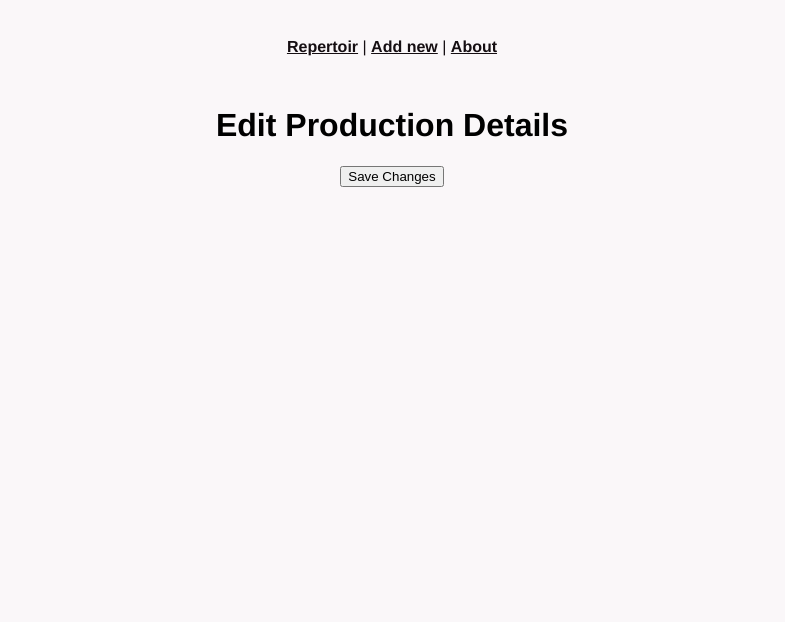
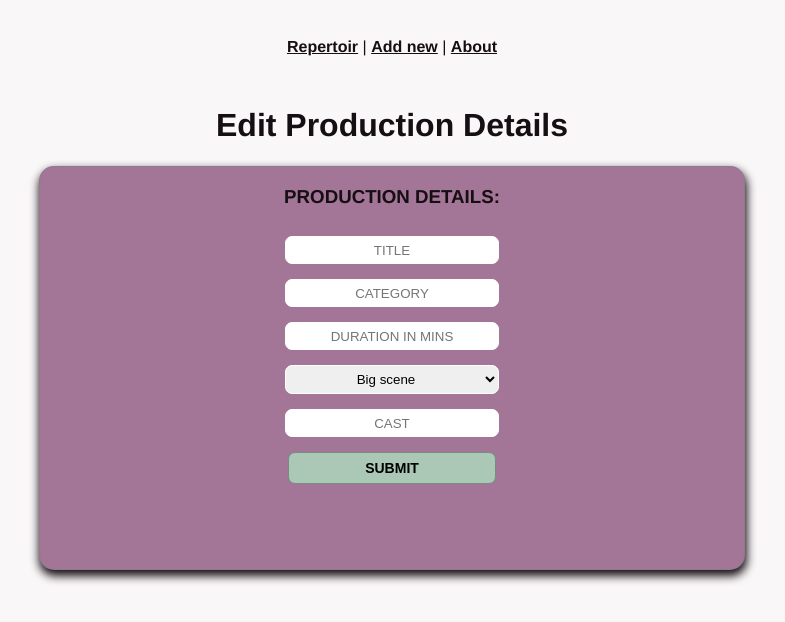
Before and after one commit to kuslukas94/vue-mastery-course, a Vue app: page /production/1/edit in a window 1280 px wide. Shown: the top 622 px of the page, without its empty margins (248-1033 px from the left). Built offline with nearby package versions, Linux system fonts and the light colour scheme; no server answers; what axios-mock-adapter would draw is missing.

Commit message:
feat: adds functionality to Edit Production Details

```diff
--- a/src/services/ProductionService.js
+++ b/src/services/ProductionService.js
@@ -29,9 +29,14 @@ const loadData = () => {
   return instance.get('/productions')
 }
 
-const saveData = (newProduction) => {
-  data.productions.push(newProduction)
-  return data
+const saveData = (updatedProduction) => {
+  const index = data.productions.findIndex((production) => production.id === updatedProduction.id)
+  if (index !== -1) {
+    data.productions[index] = updatedProduction
+  } else {
+    data.productions.push(updatedProduction)
+  }
+  return updatedProduction
 }
 
 const deleteData = (uuid) => {
@@ -46,8 +51,29 @@ const deleteData = (uuid) => {
   })
 }
 
+const getProductionById = async (id) => {
+  try {
+    const response = await instance.get(`/productions/${id}`)
+    return response.data
+  } catch (error) {
+    console.log(`Failed to load production by ID: ${id}`)
+    throw error
+  }
+}
+
 mock.onGet('/productions').reply(() => {
   return [200, data]
+})
+
+mock.onGet(/\/productions\/.+/).reply((config) => {
+  const id = config.url.split('/').pop()
+  const production = data.productions.find((p) => p.id === id)
+
+  if (production) {
+    return [200, production]
+  } else {
+    return [404]
+  }
 })
 
 mock.onPost('/productions').reply((config) => {
@@ -65,5 +91,6 @@ mock.onDelete(/\/production\/.+/).reply((config) => {
 export default {
   loadData,
   saveData,
-  deleteData
+  deleteData,
+  getProductionById
 }
--- a/src/views/production/ProductionEdit.vue
+++ b/src/views/production/ProductionEdit.vue
@@ -1,5 +1,9 @@
 <script setup>
 import { useRouter } from 'vue-router'
+import { reactive, onMounted, inject } from 'vue'
+import FormCard from '@/components/FormCard.vue'
+import ProductionService from '@/services/productionService.js'
+import NotificationComponent from '@/components/NotificationComponent.vue'
 
 const router = useRouter()
 const props = defineProps({
@@ -8,29 +12,51 @@ const props = defineProps({
     required: true
   }
 })
+const productions = reactive({
+  id: '',
+  title: '',
+  category: '',
+  duration: '',
+  location: 'Big scene', // Default value for select
+  cast: ''
+})
+const GStore = inject('GStore')
 
-const saveChanges = () => {
-  //If Save Changes API call is successful
-  router.replace({
-    name: 'production-details',
-    id: props.id
-  })
+const loadProductionData = async () => {
+  try {
+    const data = await ProductionService.getProductionById(props.id)
+    Object.assign(productions, data)
+  } catch (error) {
+    console.error('Failed to load production data:', error)
+  }
+}
+
+onMounted(() => {
+  loadProductionData()
+})
+
+const saveChanges = async () => {
+  try {
+    const response = await ProductionService.saveData({ ...productions })
+    console.log('Response', response)
+    GStore.flashMessage = 'Data edited successfully'
+    setTimeout(() => {
+      router.replace({
+        name: 'production-details',
+        id: props.id
+      })
+      GStore.flashMessage = ''
+    }, 1500)
+  } catch (err) {
+    console.log('Error', err)
+  }
 }
 </script>
 
 <template>
-  <div>
+  <NotificationComponent v-if="GStore.flashMessage" />
+  <div class="title">
     <h1>Edit Production Details</h1>
-    <button @click="saveChanges">Save Changes</button>
+    <FormCard :productions="productions" :onSubmit="saveChanges" />
   </div>
 </template>
-
-<style lang="css" scoped>
-div {
-  height: 50vh;
-  width: 96vw;
-}
-h1 {
-  color: black;
-}
-</style>
```
